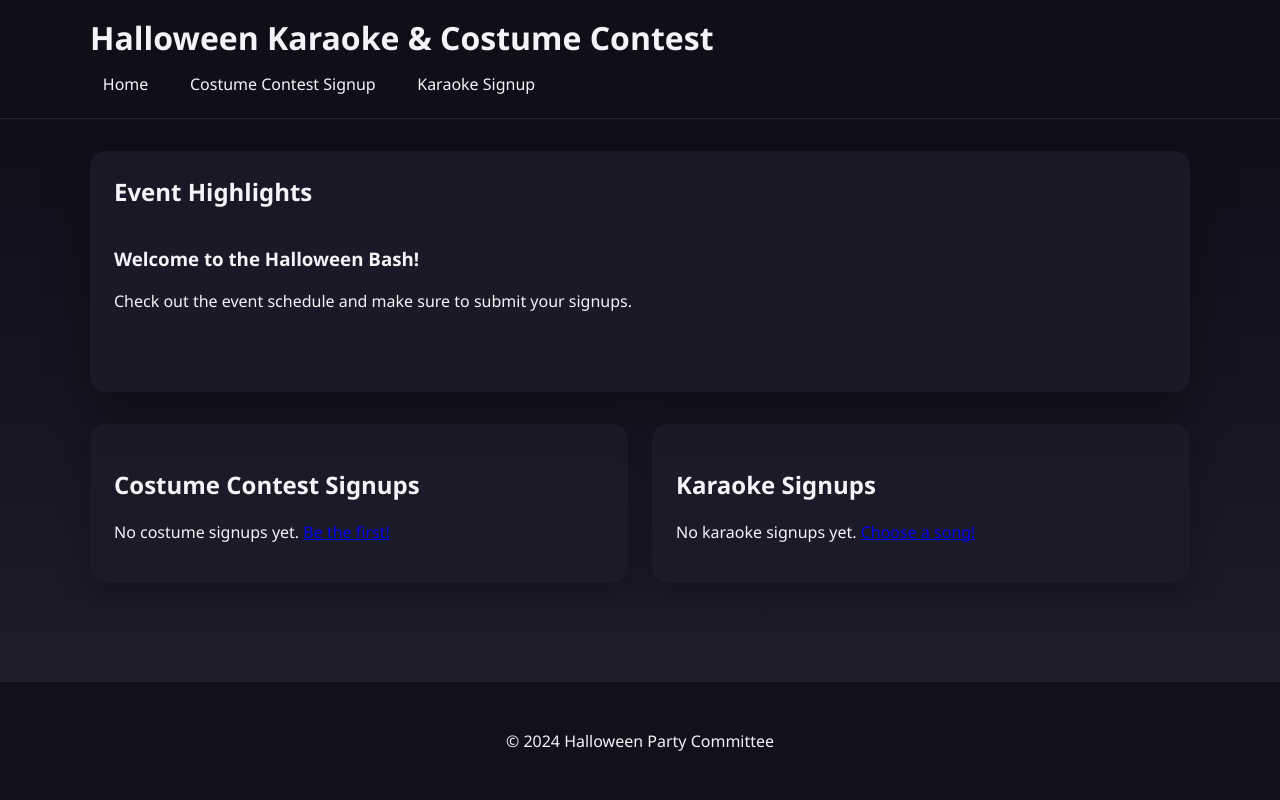
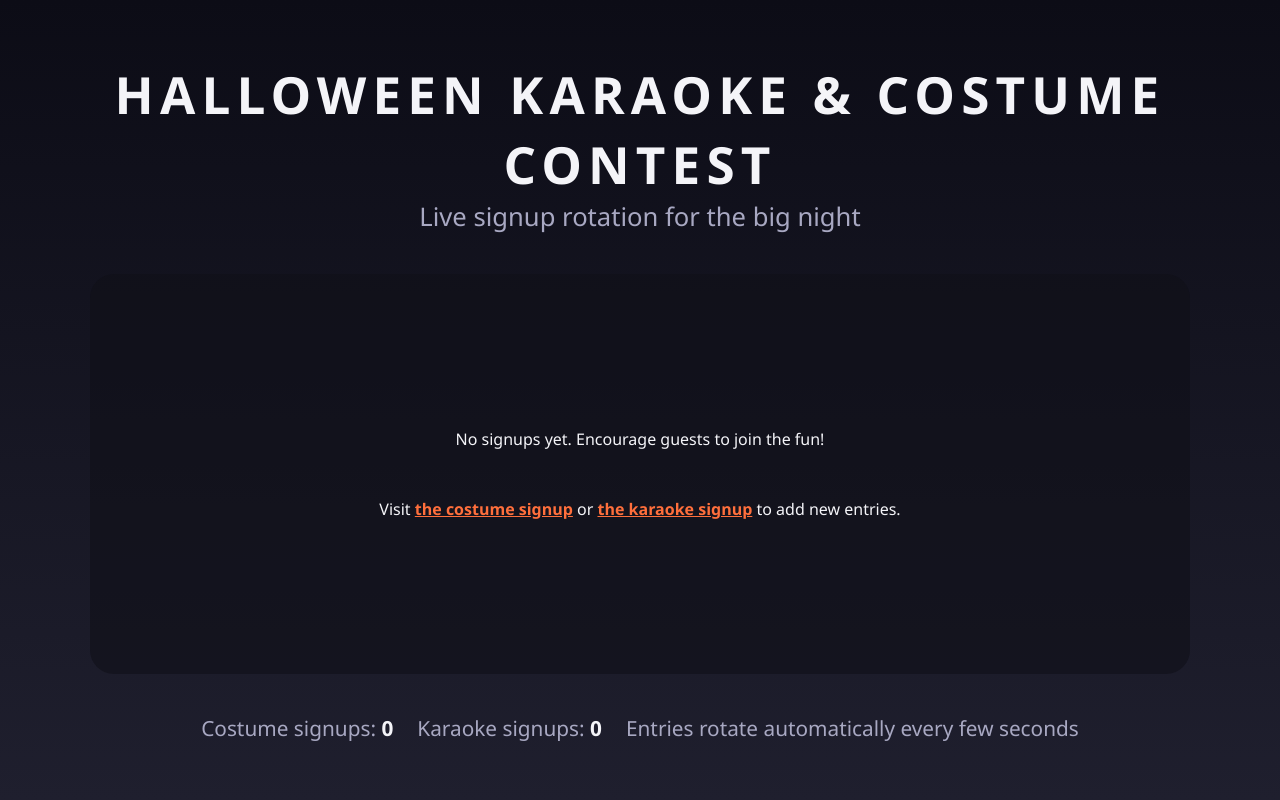
Before and after one commit to tgio-goodvines/halloween-karaoke-costume-contest, a Flask app: page / in a window 1280 px wide. Run offline with Flask 3, Linux system fonts and the light colour scheme.

Commit message:
Add rotating display homepage and move overview

```diff
--- a/main.py
+++ b/main.py
@@ -46,6 +46,44 @@ SLIDES = [
 
 @app.route("/")
 def index():
+    costume_entries = [
+        {
+            "category": "Costume Contest",
+            "primary": signup.name,
+            "secondary": f"Dressed as {signup.costume}",
+            "tertiary": f"Contact: {signup.contact}" if signup.contact else "",
+        }
+        for signup in costume_signups
+    ]
+
+    karaoke_entries = [
+        {
+            "category": "Karaoke Stage",
+            "primary": signup.name,
+            "secondary": f'Performing "{signup.song_title}"',
+            "tertiary": f"by {signup.artist}" if signup.artist else "",
+        }
+        for signup in karaoke_signups
+    ]
+
+    rotation_entries = []
+    max_length = max(len(costume_entries), len(karaoke_entries))
+    for index in range(max_length):
+        if index < len(costume_entries):
+            rotation_entries.append(costume_entries[index])
+        if index < len(karaoke_entries):
+            rotation_entries.append(karaoke_entries[index])
+
+    return render_template(
+        "display.html",
+        entries=rotation_entries,
+        costume_count=len(costume_signups),
+        karaoke_count=len(karaoke_signups),
+    )
+
+
+@app.route("/halloween")
+def halloween_overview():
     return render_template(
         "index.html",
         slides=SLIDES,
--- /dev/null
+++ b/static/display.css
@@ -0,0 +1,133 @@
+body.display-mode {
+  align-items: center;
+  justify-content: center;
+  padding: 2rem;
+  text-align: center;
+}
+
+.display-wrapper {
+  width: min(1100px, 92vw);
+  display: flex;
+  flex-direction: column;
+  gap: 2.5rem;
+  align-items: center;
+}
+
+.display-header h1 {
+  margin: 0;
+  font-size: clamp(2.4rem, 4vw, 3.6rem);
+  letter-spacing: 0.12em;
+  text-transform: uppercase;
+}
+
+.display-header p {
+  margin: 0;
+  font-size: clamp(1.1rem, 2.3vw, 1.6rem);
+  color: var(--muted);
+}
+
+.display-main {
+  width: 100%;
+  flex: 1;
+  display: flex;
+  align-items: center;
+  justify-content: center;
+  position: relative;
+  min-height: 50vh;
+}
+
+.display-card {
+  width: min(900px, 100%);
+  padding: clamp(2rem, 4vw, 3.5rem);
+  border-radius: 1.75rem;
+  background: linear-gradient(145deg, rgba(27, 27, 42, 0.85), rgba(38, 22, 42, 0.9));
+  box-shadow: 0 40px 80px rgba(0, 0, 0, 0.35);
+  border: 1px solid rgba(255, 255, 255, 0.05);
+  display: grid;
+  gap: 1.25rem;
+  opacity: 0;
+  transform: translateY(24px) scale(0.98);
+  transition: opacity 0.6s ease, transform 0.6s ease;
+}
+
+.display-card.active {
+  opacity: 1;
+  transform: translateY(0) scale(1);
+}
+
+.display-category {
+  font-size: clamp(1.2rem, 2vw, 1.6rem);
+  font-weight: 600;
+  letter-spacing: 0.08em;
+  text-transform: uppercase;
+  color: var(--primary);
+}
+
+.display-primary {
+  font-size: clamp(2.2rem, 5vw, 3.6rem);
+  font-weight: 700;
+}
+
+.display-secondary {
+  font-size: clamp(1.4rem, 3vw, 2rem);
+  color: var(--text);
+}
+
+.display-tertiary {
+  font-size: clamp(1.1rem, 2.2vw, 1.6rem);
+  color: var(--muted);
+}
+
+.display-tertiary[hidden] {
+  display: none !important;
+}
+
+.display-empty {
+  position: absolute;
+  inset: 0;
+  display: none;
+  align-items: center;
+  justify-content: center;
+  flex-direction: column;
+  padding: 2rem;
+  background: rgba(16, 16, 24, 0.6);
+  border-radius: 1.5rem;
+  gap: 1rem;
+}
+
+.display-empty.is-visible {
+  display: flex;
+}
+
+.display-empty a {
+  color: var(--primary);
+  font-weight: 600;
+}
+
+.display-footer {
+  width: min(900px, 100%);
+  display: flex;
+  flex-wrap: wrap;
+  justify-content: center;
+  gap: 1.5rem;
+  font-size: clamp(1rem, 2vw, 1.3rem);
+  color: var(--muted);
+}
+
+.display-footer .display-count strong {
+  color: var(--text);
+}
+
+@media (max-width: 768px) {
+  body.display-mode {
+    padding: 1.5rem;
+  }
+
+  .display-wrapper {
+    gap: 1.8rem;
+  }
+
+  .display-main {
+    min-height: 40vh;
+  }
+}
--- /dev/null
+++ b/static/display.js
@@ -0,0 +1,72 @@
+document.addEventListener('DOMContentLoaded', () => {
+  const dataElement = document.getElementById('entries-data');
+  const card = document.querySelector('[data-display-card]');
+  const emptyState = document.querySelector('[data-empty-state]');
+
+  if (!dataElement || !card || !emptyState) {
+    return;
+  }
+
+  let entries = [];
+  try {
+    entries = JSON.parse(dataElement.textContent || '[]');
+    if (!Array.isArray(entries)) {
+      entries = [];
+    }
+  } catch (error) {
+    console.error('Unable to parse display entries', error);
+    entries = [];
+  }
+
+  const typeElement = card.querySelector('[data-entry-type]');
+  const primaryElement = card.querySelector('[data-entry-primary]');
+  const secondaryElement = card.querySelector('[data-entry-secondary]');
+  const tertiaryElement = card.querySelector('[data-entry-tertiary]');
+
+  const showEmptyState = entries.length === 0;
+
+  if (showEmptyState) {
+    emptyState.classList.add('is-visible');
+    card.classList.remove('active');
+    card.setAttribute('hidden', '');
+    return;
+  }
+
+  emptyState.classList.remove('is-visible');
+  card.removeAttribute('hidden');
+
+  const applyEntry = (entry) => {
+    typeElement.textContent = entry.category || '';
+    primaryElement.textContent = entry.primary || '';
+    secondaryElement.textContent = entry.secondary || '';
+
+    if (entry.tertiary) {
+      tertiaryElement.textContent = entry.tertiary;
+      tertiaryElement.removeAttribute('hidden');
+    } else {
+      tertiaryElement.textContent = '';
+      tertiaryElement.setAttribute('hidden', '');
+    }
+  };
+
+  let currentIndex = 0;
+  applyEntry(entries[currentIndex]);
+  card.classList.add('active');
+
+  if (entries.length === 1) {
+    return;
+  }
+
+  const cycleDelay = 8000;
+  const transitionDelay = 450;
+
+  setInterval(() => {
+    card.classList.remove('active');
+
+    setTimeout(() => {
+      currentIndex = (currentIndex + 1) % entries.length;
+      applyEntry(entries[currentIndex]);
+      card.classList.add('active');
+    }, transitionDelay);
+  }, cycleDelay);
+});
--- a/templates/base.html
+++ b/templates/base.html
@@ -11,7 +11,7 @@
       <div class="container">
         <h1>Halloween Karaoke & Costume Contest</h1>
         <nav>
-          <a href="{{ url_for('index') }}">Home</a>
+          <a href="{{ url_for('halloween_overview') }}">Event Overview</a>
           <a href="{{ url_for('costume_signup') }}">Costume Contest Signup</a>
           <a href="{{ url_for('karaoke_signup') }}">Karaoke Signup</a>
         </nav>
--- /dev/null
+++ b/templates/display.html
@@ -0,0 +1,48 @@
+<!doctype html>
+<html lang="en">
+  <head>
+    <meta charset="utf-8">
+    <meta name="viewport" content="width=device-width, initial-scale=1">
+    <title>Live Signup Display</title>
+    <link rel="stylesheet" href="{{ url_for('static', filename='styles.css') }}">
+    <link rel="stylesheet" href="{{ url_for('static', filename='display.css') }}">
+  </head>
+  <body class="display-mode">
+    {% set first_entry = entries[0] if entries else None %}
+    <div class="display-wrapper">
+      <header class="display-header">
+        <h1>Halloween Karaoke &amp; Costume Contest</h1>
+        <p>Live signup rotation for the big night</p>
+      </header>
+
+      <main class="display-main">
+        <section class="display-card{% if first_entry %} active{% endif %}" data-display-card{% if not first_entry %} hidden{% endif %}>
+          <div class="display-category" data-entry-type>{{ first_entry['category'] if first_entry else '' }}</div>
+          <div class="display-primary" data-entry-primary>{{ first_entry['primary'] if first_entry else '' }}</div>
+          <div class="display-secondary" data-entry-secondary>{{ first_entry['secondary'] if first_entry else '' }}</div>
+          <div class="display-tertiary" data-entry-tertiary{% if not first_entry or not first_entry['tertiary'] %} hidden{% endif %}>{{ first_entry['tertiary'] if first_entry and first_entry['tertiary'] else '' }}</div>
+        </section>
+
+        <section class="display-empty{% if not entries %} is-visible{% endif %}" data-empty-state>
+          <p>No signups yet. Encourage guests to join the fun!</p>
+          <p>
+            Visit
+            <a href="{{ url_for('costume_signup') }}">the costume signup</a>
+            or
+            <a href="{{ url_for('karaoke_signup') }}">the karaoke signup</a>
+            to add new entries.
+          </p>
+        </section>
+      </main>
+
+      <footer class="display-footer">
+        <div class="display-count">Costume signups: <strong>{{ costume_count }}</strong></div>
+        <div class="display-count">Karaoke signups: <strong>{{ karaoke_count }}</strong></div>
+        <div class="display-hint">Entries rotate automatically every few seconds</div>
+      </footer>
+    </div>
+
+    <script id="entries-data" type="application/json">{{ entries | tojson }}</script>
+    <script src="{{ url_for('static', filename='display.js') }}"></script>
+  </body>
+</html>
```
